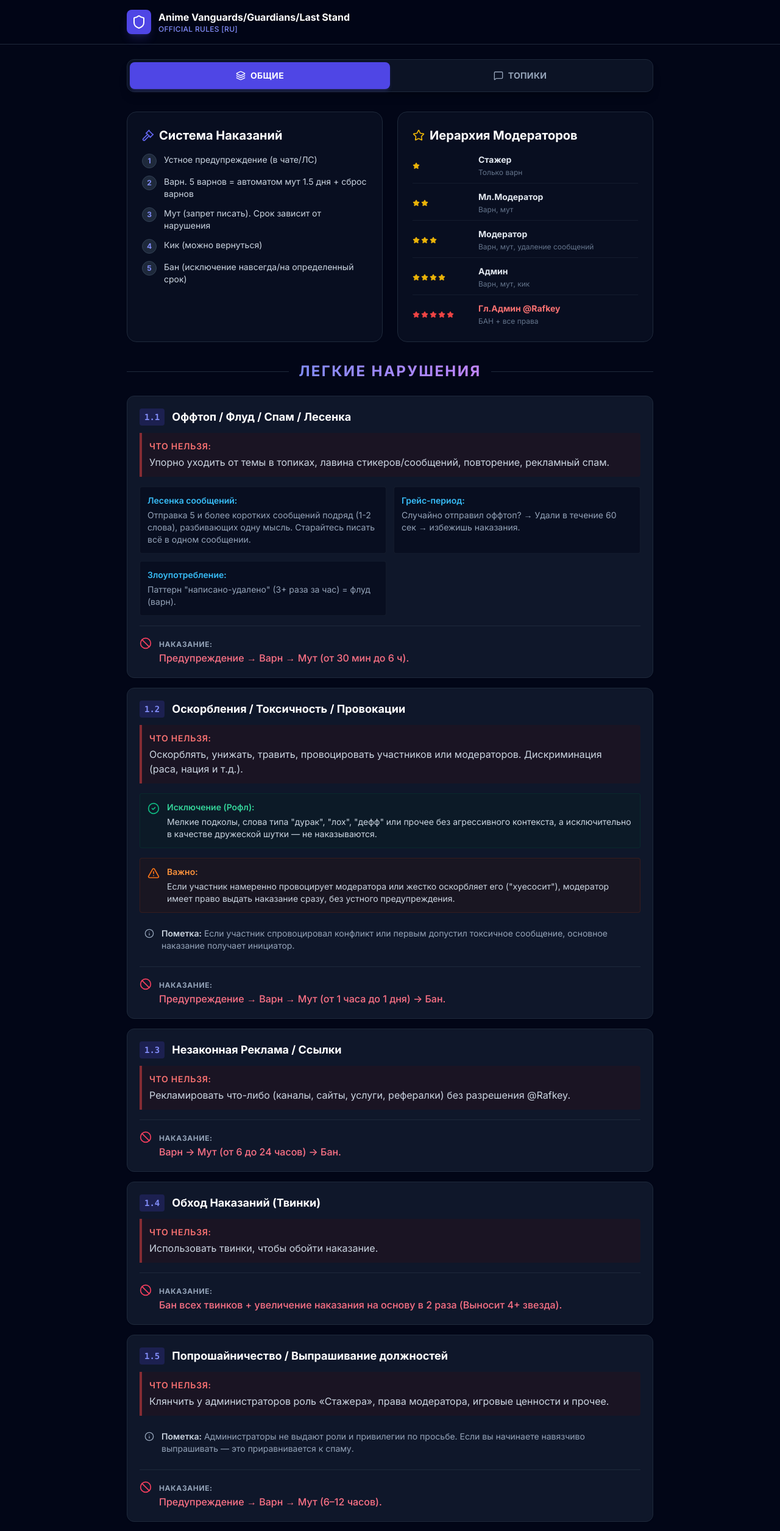
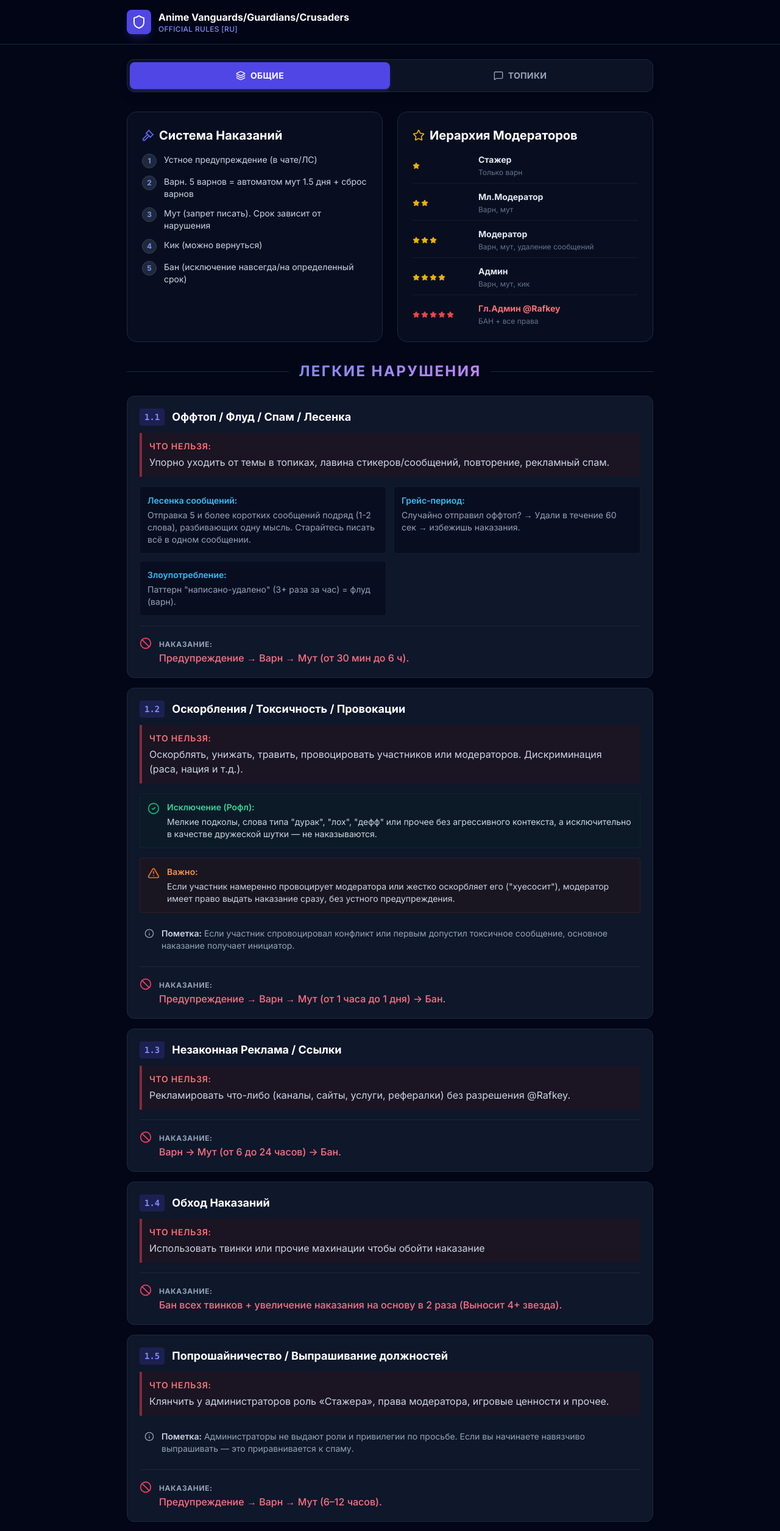
Before and after one commit to Rafkey-Group/Grouprules, a React (Vite) app: page / in a window 1280 px wide. Shown: the top 2511 px of the page at 61% size. Built offline with nearby package versions, Linux system fonts and the light colour scheme.

Commit message:
Изменения хеддера

```diff
--- a/components/Header.tsx
+++ b/components/Header.tsx
@@ -11,7 +11,7 @@ const Header = () => {
           </div>
           <div>
             <h1 className="font-bold text-white leading-tight text-xs sm:text-base">
-              Anime Vanguards/Guardians/Last Stand
+              Anime Vanguards/Guardians/Crusaders
             </h1>
             <p className="text-[10px] sm:text-xs text-indigo-400 font-medium tracking-wide">
               OFFICIAL RULES [RU]
--- a/data.ts
+++ b/data.ts
@@ -63,8 +63,8 @@ export const mainRules: Section[] = [
       },
       {
         id: "1.4",
-        title: "Обход Наказаний (Твинки)",
-        forbidden: "Использовать твинки, чтобы обойти наказание.",
+        title: "Обход Наказаний",
+        forbidden: "Использовать твинки или прочие махинации чтобы обойти наказание",
         punishment: "Бан всех твинков + увеличение наказания на основу в 2 раза (Выносит 4+ звезда)."
       },
       {
```
